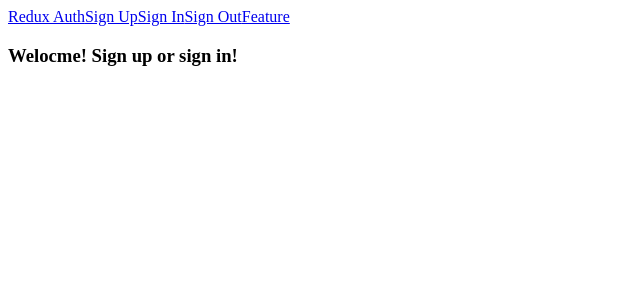
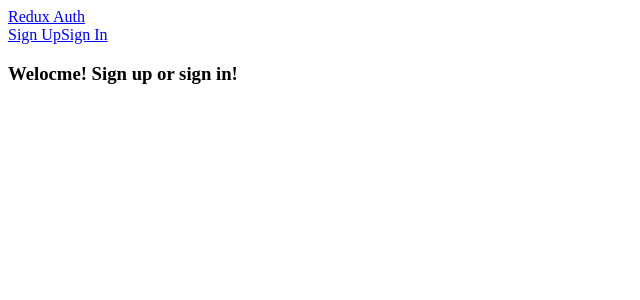
Before and after one commit to mhaji007/AuthClient, a React (Create React App) app in the folder client/: page / in a window 1280 px wide. Shown: the top 300 px of the page, without its empty margins (0-640 px from the left). Built offline with nearby package versions, Linux system fonts and the light colour scheme.

Commit message:
Refactor header for authentication based access

```diff
--- a/client/src/components/Header.jsx
+++ b/client/src/components/Header.jsx
@@ -1,18 +1,39 @@
 import React, { Component } from 'react';
 import {Link} from 'react-router-dom';
+import {connect} from 'react-redux';
 
 class  Header extends Component {
+
+    renderLinks(){
+        if(this.props.authenticated) {
+            return (
+                <div>
+                    <Link to="/signout">Sign Out</Link>
+                    <Link to="/feature">Feature</Link>
+                </div>
+            );
+        } else {
+            return (
+            <div>
+            <Link to="/signup">Sign Up</Link>
+            <Link to="/signin">Sign In</Link>
+            </div>
+            );
+        }
+    }
+
     render() {
         return (
             <div>
                 <Link to="/">Redux Auth</Link>
-                <Link to="/signup">Sign Up</Link>
-                <Link to="/signin">Sign In</Link>
-                <Link to="/signout">Sign Out</Link>
-                <Link to="/feature">Feature</Link>
+                {this.renderLinks()}
             </div>
          );
     }
 }
 
-export default  Header;
+function mapStateToProps(state) {
+    return {authenticated: state.auth.authenticated}
+}
+
+export default connect(mapStateToProps)(Header);
```
